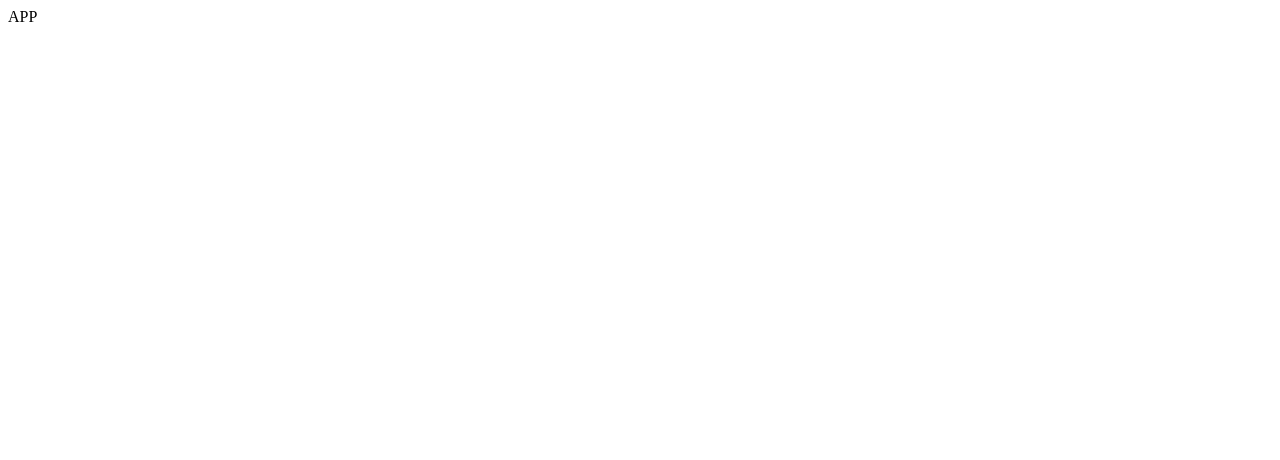
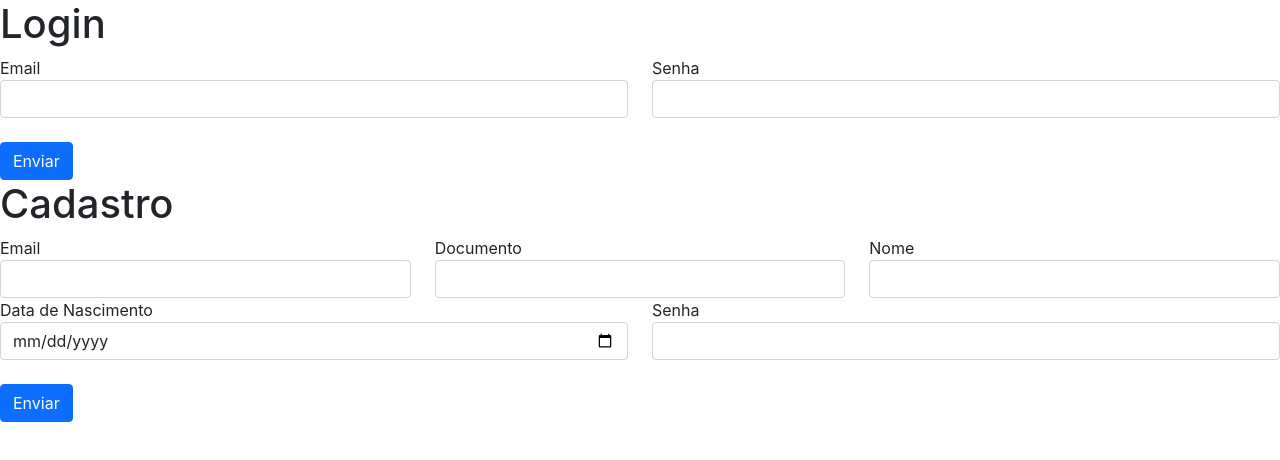
Before and after one commit to Challenge-FIAP/frontend-moocbank, a React (Create React App) app: page / in a window 1280 px wide. Shown: the top 460 px of the page. Built offline with nearby package versions, Linux system fonts and the light colour scheme.

Commit message:
Criando esqueleto da aplicacao

```diff
--- a/src/App.js
+++ b/src/App.js
@@ -1,9 +1,13 @@
+import Login from "./components/Login"
+import Cadastro from "./components/Cadastro"
+
 function App() {
   return (
     <div className="App">
-      APP
+      <Login />
+      <Cadastro />
     </div>
-  );
+  )
 }
 
 export default App
--- /dev/null
+++ b/src/components/Cadastro.js
@@ -0,0 +1,94 @@
+import React, { useState } from "react"
+import axios from "axios"
+import Input from "./Input"
+
+const formData = {
+  email: "",
+  document: "",
+  name: "",
+  birthDate: "",
+  password: ""
+}
+
+const Cadastro = () => {
+  const [cadastro, setCadastro] = useState(formData)
+  const [isLoading, setIsLoading] = useState(false)
+
+  const setInput = newValue => {
+    setCadastro(cadastro => ({...cadastro, ...newValue}))
+  }
+
+  const postCadastro = async cadastro => {
+    try {
+      setIsLoading(true)
+      const response = await axios.post(`http://xxxx/api/cadastro`, cadastro)
+      if(!response || typeof response != "object") throw new Error("Retorno da API incorreto")
+      setIsLoading(false)
+    }catch(e) {
+      console.error("Erro ao enviar os dados de cadastro")
+      console.error(e)
+      setIsLoading(false)
+    }
+  }
+
+  const handleSubmit = e => {
+    e.preventDefault()
+    postCadastro(cadastro)
+  }
+
+  return (
+    <>
+      <h1> Cadastro </h1>
+      <form onSubmit={handleSubmit}>
+        <div className="row">
+          <div className="form-group col-md-4">
+            <Input
+              name="email"
+              onChange={e => setInput({ email: e.target.value })}
+              label="Email"
+            />
+          </div>
+          <div className="form-group col-md-4">
+            <Input
+              name="document"
+              onChange={e => setInput({ document: e.target.value })}
+              label="Documento"
+            />
+          </div>
+          <div className="form-group col-md-4">
+            <Input
+              name="name"
+              onChange={e => setInput({ name: e.target.value })}
+              label="Nome"
+            />
+          </div>
+        </div>
+        <div className="row">
+          <div className="form-group col-md-6">
+            <Input
+              name="birthDate"
+              type="date"
+              onChange={e => setInput({ birthDate: e.target.value })}
+              label="Data de Nascimento"
+            />
+          </div>
+          <div className="form-group col-md-6">
+            <Input
+              name="password"
+              onChange={e => setInput({ password: e.target.value })}
+              label="Senha"
+            />
+          </div>
+        </div>
+        <br />
+        <div className="form-group col-md-12">
+          <button type="submit" className="btn btn-primary">
+            {isLoading ? "Carregando..." : "Enviar"}
+          </button>
+        </div>
+      </form>
+    </>
+  )
+}
+
+export default Cadastro
--- /dev/null
+++ b/src/components/Input.js
@@ -0,0 +1,14 @@
+import React, {useState} from 'react'
+
+const Input = ({label, ...rest}) => {
+  const [touched, setTouched] = useState(false)
+
+  return(
+    <>
+      <label htmlFor={rest.name}>{label}</label>
+      <input type={rest.type ? rest.type : 'text'} className="form-control" {...rest} onBlur={() => setTouched(true)}></input>
+    </>
+  )
+}
+
+export default Input
--- /dev/null
+++ b/src/components/Login.js
@@ -0,0 +1,67 @@
+import React, { useState } from "react"
+import axios from "axios"
+import Input from "./Input"
+
+const formData = {
+  email: "",
+  password: ""
+}
+
+const Login = () => {
+  const [login, setLogin] = useState(formData)
+  const [isLoading, setIsLoading] = useState(false)
+
+  const setInput = newValue => {
+    setLogin(login => ({...login, ...newValue}))
+  }
+
+  const postLogin = async login => {
+    try {
+      setIsLoading(true)
+      const response = await axios.post(`http://xxxx/api/login`, login)
+      if(!response || typeof response != "object") throw new Error("Retorno da API incorreto")
+      setIsLoading(false)
+    }catch(e) {
+      console.error("Erro ao enviar os dados de login")
+      console.error(e)
+      setIsLoading(false)
+    }
+  }
+
+  const handleSubmit = e => {
+    e.preventDefault()
+    postLogin(login)
+  }
+
+  return (
+    <>
+      <h1> Login </h1>
+      <form onSubmit={handleSubmit}>
+        <div className="row">
+          <div className="form-group col-md-6">
+            <Input
+              name="email"
+              onChange={e => setInput({ email: e.target.value })}
+              label="Email"
+            />
+          </div>
+          <div className="form-group col-md-6">
+            <Input
+              name="password"
+              onChange={e => setInput({ password: e.target.value })}
+              label="Senha"
+            />
+          </div>
+        </div>
+        <br />
+        <div className="form-group col-md-12">
+          <button type="submit" className="btn btn-primary">
+            {isLoading ? "Carregando..." : "Enviar"}
+          </button>
+        </div>
+      </form>
+    </>
+  )
+}
+
+export default Login
--- /dev/null
+++ b/src/index.css
@@ -0,0 +1,14 @@
+@import './../node_modules/bootstrap/dist/css/bootstrap.css';
+
+body {
+  margin: 0;
+  font-family: -apple-system, BlinkMacSystemFont, 'Segoe UI', 'Roboto', 'Oxygen',
+    'Ubuntu', 'Cantarell', 'Fira Sans', 'Droid Sans', 'Helvetica Neue',
+    sans-serif;
+  -webkit-font-smoothing: antialiased;
+  -moz-osx-font-smoothing: grayscale;
+}
+
+code {
+  font-family: source-code-pro, Menlo, Monaco, Consolas, 'Courier New', monospace;
+}
--- a/src/index.js
+++ b/src/index.js
@@ -1,6 +1,7 @@
 import React from 'react'
 import ReactDOM from 'react-dom'
 import App from './App'
+import "./index.css"
 
 ReactDOM.render(
   <React.StrictMode>
```
Also changed, not shown: src/components/Home.js (added, +11 -0 lines).
